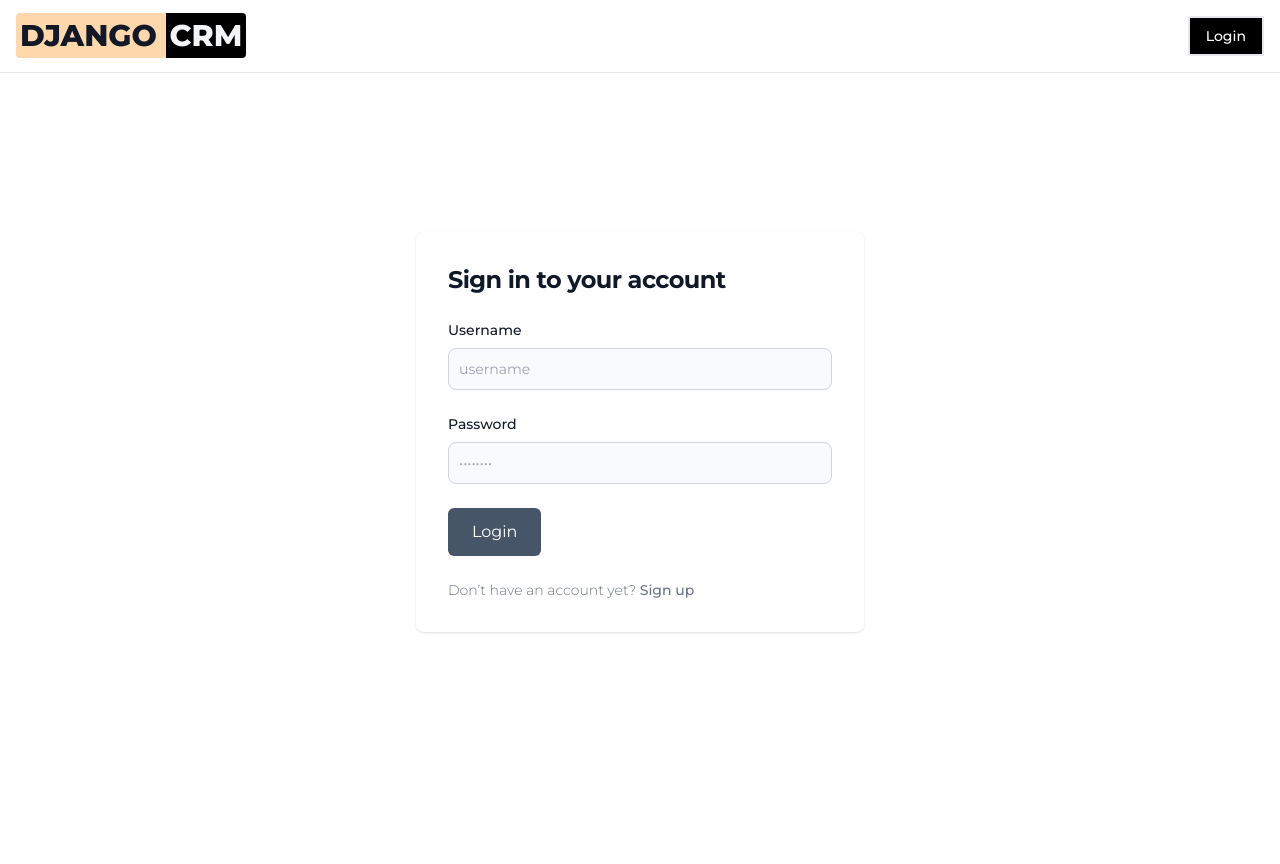
After one commit to kathiravanvellaisamy/crm-django, a Django app: page /login/ in a window 1280 px wide. The commit adds this page. Run offline with Django 4.2, Linux system fonts and the light colour scheme; some libraries are stand-ins or nearby versions.

Commit message:
Added login & logout function

```diff
--- /dev/null
+++ b/website/templates/login_user.html
@@ -0,0 +1,36 @@
+{% extends 'base.html' %} {% block content %}
+
+<section class="p-8 w-full p-6 md:p-7 lg:p-8">
+  <div class="mx-auto w-full lg::w-[600px] md:w-[600px]">
+      <div class="flex flex-col items-center justify-center px-6 py-8 mx-auto md:h-screen lg:py-0">
+      {% if messages %} {% for message in messages %}
+    <div class="bg-red-600   p-2 mb-2 mt-3 rounded-md text-white top-30">
+      {{ message }}
+    </div>
+    {% endfor %} {% endif %}
+      <div class="mt-10 md:mt-0 lg:mt-0 w-full bg-white rounded-lg shadow dark:border md:mt-0 sm:max-w-md xl:p-0 dark:bg-gray-800 dark:border-gray-700">
+          <div class="p-6 space-y-4 md:space-y-6 sm:p-8">
+              <h1 class="text-xl font-bold leading-tight tracking-tight text-gray-900 md:text-2xl dark:text-white">
+                  Sign in to your account
+              </h1>
+              <form class="space-y-4 md:space-y-6" method="post" action="{% url 'login' %}">
+                  {% csrf_token %}
+                <div>
+                      <label for="email" class="block mb-2 text-sm font-medium text-gray-900 dark:text-white">Username</label>
+                      <input type="text" name="username"   class="bg-gray-50 border border-gray-300 text-gray-900 sm:text-sm rounded-lg focus:ring-primary-600 focus:border-primary-600 block w-full p-2.5 dark:bg-gray-700 dark:border-gray-600 dark:placeholder-gray-400 dark:text-white dark:focus:ring-blue-500 dark:focus:border-blue-500" placeholder="username" required="">
+                  </div>
+                  <div>
+                      <label for="password" class="block mb-2 text-sm font-medium text-gray-900 dark:text-white">Password</label>
+                      <input type="password" name="password"   placeholder="••••••••" class="bg-gray-50 border border-gray-300 text-gray-900 sm:text-sm rounded-lg focus:ring-primary-600 focus:border-primary-600 block w-full p-2.5 dark:bg-gray-700 dark:border-gray-600 dark:placeholder-gray-400 dark:text-white dark:focus:ring-blue-500 dark:focus:border-blue-500" required="">
+                  </div>
+                   <button type="submit" class="bg-slate-600 text-white py-3 px-6 rounded-md hover:bg-slate-800">Login</button>
+                   <p class="text-sm font-light text-gray-500 dark:text-gray-400">
+                      Don’t have an account yet? <a href="#" class="font-medium text-primary-600 hover:underline dark:text-primary-500">Sign up</a>
+                  </p>
+              </form>
+          </div>
+      </div>
+  </div>
+</section>
+
+{% endblock %}
--- a/website/templates/navbar.html
+++ b/website/templates/navbar.html
@@ -11,66 +11,28 @@
       ><span class="  py-1 p-1 rounded-r  bg-black  text-gray-100">CRM</span>
     </a>
     <div class="flex md:order-2">
-      <button
-        type="button"
-        class="text-white bg-blue-700 hover:bg-blue-800 focus:ring-4 focus:outline-none focus:ring-blue-300 font-medium rounded-lg text-sm px-4 py-2 text-center mr-3 md:mr-0 dark:bg-blue-600 dark:hover:bg-blue-700 dark:focus:ring-blue-800"
+    {% if user.is_authenticated %}
+      <a
+         href="{% url 'logout' %}"
+        class="  bg-blue-700 hover:bg-black hover:text-white focus:ring-4 focus:outline-none focus:ring-blue-300 font-medium  text-sm px-4 py-2 text-center mr-3 md:mr-0 bg-white text-black border border-black border-2"
+      >
+        Logout
+    </a>
+    {% else %}
+      <a
+         href="{% url 'login' %}"
+        class="text-white bg-black hover:bg-white  hover:border hover:text-black hover:border-black border-2  hover:border-2 font-medium   text-sm px-4 py-2 text-center mr-3 md:mr-0  "
       >
         Login
-      </button>
-      <button
-        data-collapse-toggle="navbar-sticky"
-        type="button"
-        class="inline-flex items-center p-2 text-sm text-gray-500 rounded-lg md:hidden hover:bg-gray-100 focus:outline-none focus:ring-2 focus:ring-gray-200 dark:text-gray-400 dark:hover:bg-gray-700 dark:focus:ring-gray-600"
-        aria-controls="navbar-sticky"
-        aria-expanded="false"
-      >
-        <span class="sr-only">Open main menu</span>
-        <svg
-          class="w-6 h-6"
-          aria-hidden="true"
-          fill="currentColor"
-          viewBox="0 0 20 20"
-          xmlns="http://www.w3.org/2000/svg"
-        >
-          <path
-            fill-rule="evenodd"
-            d="M3 5a1 1 0 011-1h12a1 1 0 110 2H4a1 1 0 01-1-1zM3 10a1 1 0 011-1h12a1 1 0 110 2H4a1 1 0 01-1-1zM3 15a1 1 0 011-1h12a1 1 0 110 2H4a1 1 0 01-1-1z"
-            clip-rule="evenodd"
-          ></path>
-        </svg>
-      </button>
+    </a>
+    {% endif %}
+
     </div>
     <div
       class="items-center justify-between hidden w-full md:flex md:w-auto md:order-1"
       id="navbar-sticky"
     >
-      <ul
-        class="flex flex-col p-4 md:p-0 mt-4 font-medium border border-gray-100 rounded-lg bg-gray-50 md:flex-row md:space-x-8 md:mt-0 md:border-0 md:bg-white dark:bg-gray-800 md:dark:bg-gray-900 dark:border-gray-700"
-      >
-        <li>
-          <a
-            href="#"
-            class="block py-2 uppercase pl-3 pr-4 text-white bg-blue-700 rounded md:bg-transparent md:text-blue-700 md:p-0 md:dark:text-blue-500"
-            aria-current="page"
-            >Home</a
-          >
-        </li>
-        <li>
-          <a
-            href="#"
-            class="block py-2 uppercase  pl-3 pr-4 text-gray-900 rounded hover:bg-gray-100 md:hover:bg-transparent md:hover:text-blue-700 md:p-0 md:dark:hover:text-blue-500 dark:text-white dark:hover:bg-gray-700 dark:hover:text-white md:dark:hover:bg-transparent dark:border-gray-700"
-            >About</a
-          >
-        </li>
 
-        <li>
-          <a
-            href="#"
-            class="block py-2 uppercase  pl-3 pr-4 text-gray-900 rounded hover:bg-gray-100 md:hover:bg-transparent md:hover:text-blue-700 md:p-0 md:dark:hover:text-blue-500 dark:text-white dark:hover:bg-gray-700 dark:hover:text-white md:dark:hover:bg-transparent dark:border-gray-700"
-            >Contact</a
-          >
-        </li>
-      </ul>
     </div>
   </div>
 </nav>
--- a/website/urls.py
+++ b/website/urls.py
@@ -3,5 +3,8 @@ from . import views
 
 urlpatterns = [
     path('', views.home,name='home'),
-
+    path('login/', views.login_user,name='login'),
+    path('logout/', views.logout_user,name='logout'),
+    path('register/', views.register,name='register'),
+  path('dashboard/', views.dashboard,name='dashboard'),
 ]
--- a/website/views.py
+++ b/website/views.py
@@ -1,5 +1,32 @@
-from django.shortcuts import render
+from django.shortcuts import render,redirect
+from django.contrib.auth import authenticate,login,logout
+from django.contrib import messages
 
 # Create your views here.
 def home(request):
     return render(request,'home.html',{})
+
+def login_user(request):
+    # Check to see if logging in
+    if request.method == 'POST':
+        username = request.POST['username']
+        password = request.POST['password']
+        # Authenticate
+        user = authenticate(request, username=username,password=password)
+        if user is not None:
+            login(request,user)
+            # messages.success(request, "You have been Logged In!")
+            return redirect('dashboard')
+        else:
+             messages.success(request,"Invalid Credentials!")
+             return redirect('login')
+    else:
+        return render(request,'login_user.html',{})
+def dashboard(request):
+    return render(request,'dashboard.html',{})
+def logout_user(request):
+    logout(request)
+    return redirect('home')
+
+def register(request):
+    return render(request,'register.html',{})
```
Also changed, not shown: website/templates/dashboard.html (added, +20 -0 lines), website/templates/home.html (+10 -3 lines), website/templates/register.html (added, +37 -0 lines).
